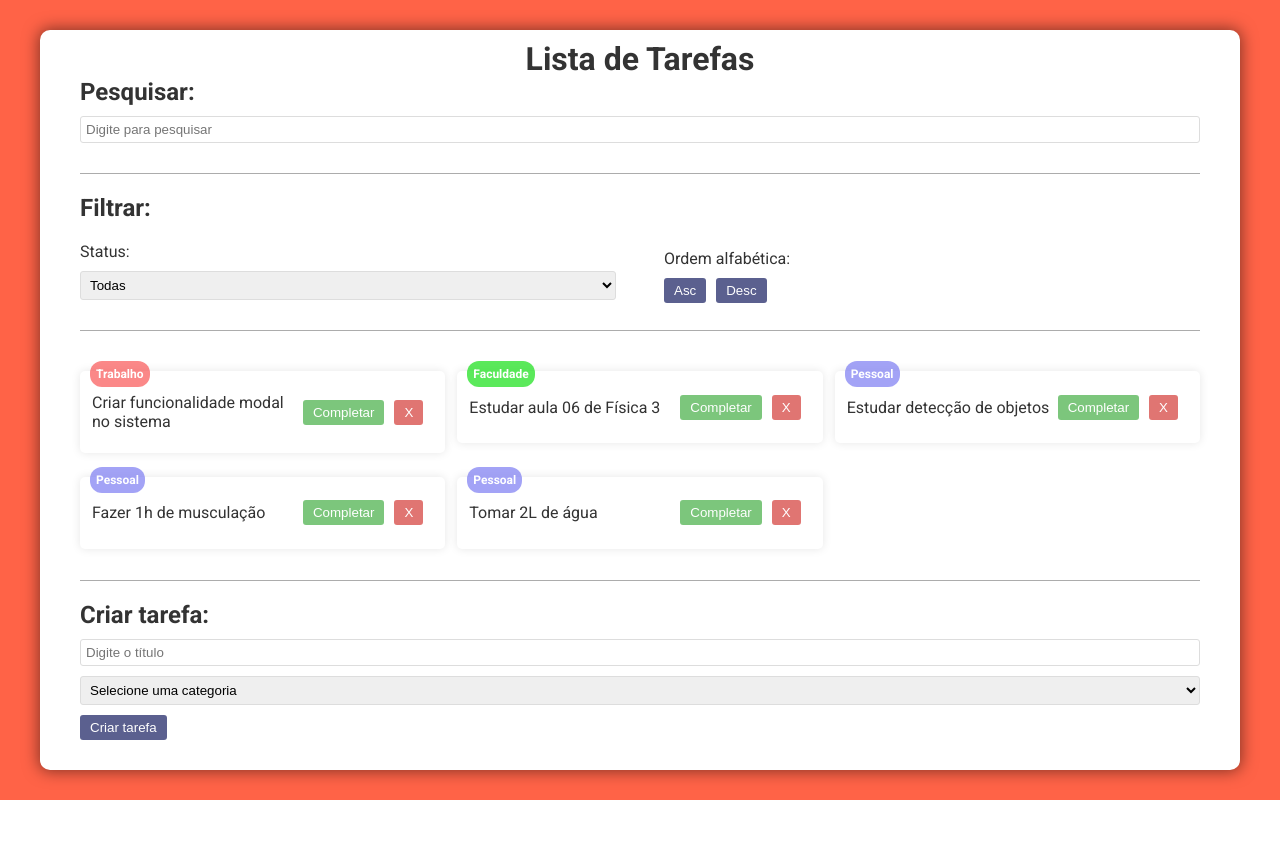
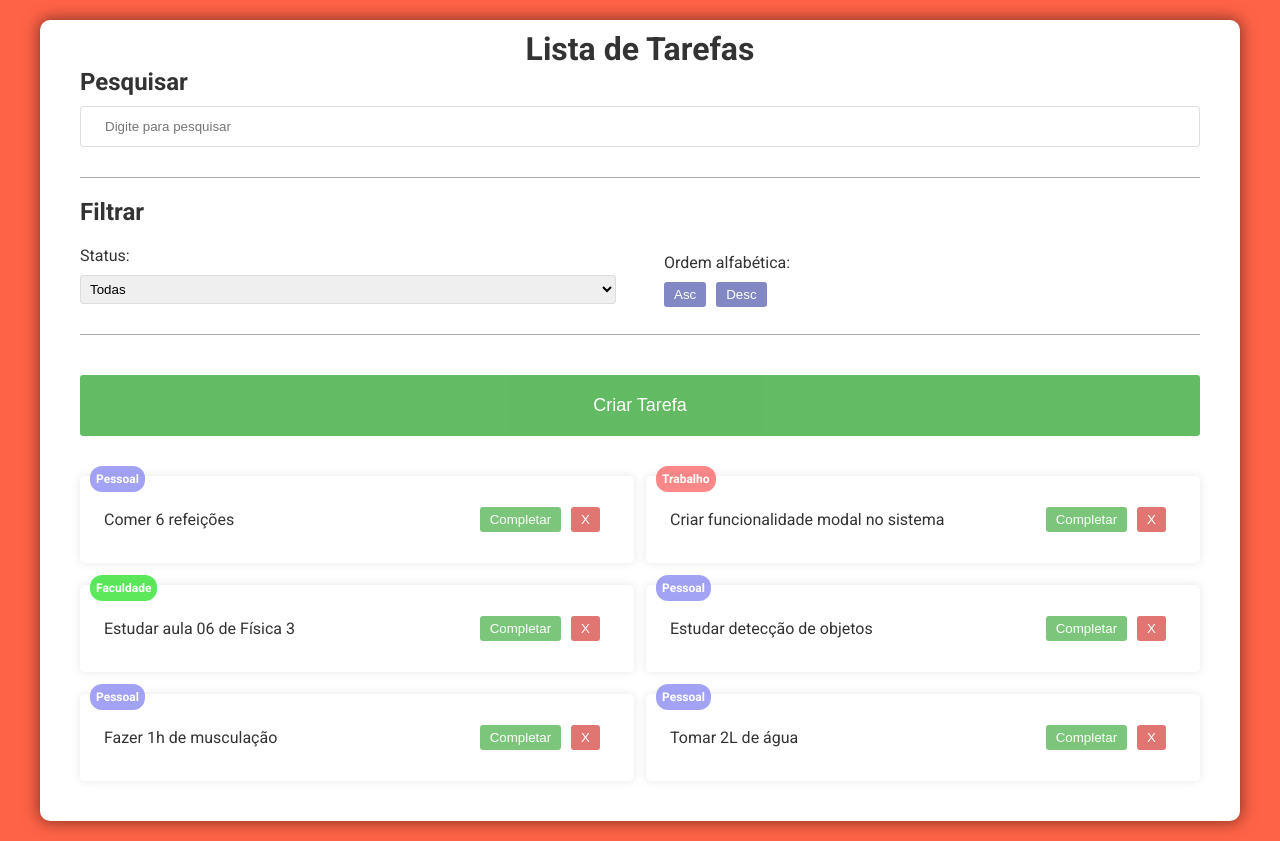
Before and after one commit to JesseMacielJr/ToDoList, a React (Vite) app: page / in a window 1280 px wide. Before the commit the page ends 800 px from the top, so only its background shows below. Built offline with nearby package versions, Linux system fonts and the light colour scheme.

Commit message:
modal adicionado, modificações no layout em geral

```diff
--- a/src/App.css
+++ b/src/App.css
@@ -19,8 +19,8 @@ html {
 body {
   font-family: 'Roboto', sans-serif;
   width: 100%;
-  height: 100vh;
-  /* background-color: #f4f4f4; */
+  height: 100%;
+  background-color: tomato;
   color: #333;
 }
 
@@ -41,8 +41,9 @@ input {
 }
 
 button {
-  background-color: #333974;
+  background-color: #626bb5;
   color: #fff;
+  font-weight: 500;
   padding: 5px 10px;
   margin-right: 10px;
   border: none;
@@ -66,9 +67,7 @@ select {
 }
 
 .container {
-  background-color: tomato;
   width: 100%;
-  height: 100%;
   display: flex;
   justify-content: center;
   align-items: center;
@@ -85,7 +84,7 @@ select {
   box-shadow: 0px 0px 16px 1px rgba(0, 0, 0, .5);
 }
 
-.todo-list {
+/* .todo-list {
   display: grid;
   grid-template-columns: repeat(3, 1fr);
   align-items: start;
@@ -93,4 +92,13 @@ select {
   border-bottom: 1px solid #5555557c;
   padding: 20px 0px;
   min-height: 230px;
+} */
+
+.todo-list {
+  display: grid;
+  width: 100%;
+  grid-template-columns: repeat(2, 1fr);
+  align-items: start;
+  gap: 12px;
+  padding: 20px 0px;
 }
--- a/src/App.jsx
+++ b/src/App.jsx
@@ -1,9 +1,9 @@
 import React from "react";
 import "./App.css";
 import Todo from "./Components/Todo";
-import TodoForm from "./Components/TodoForm";
 import Search from "./Components/Search";
 import Filter from "./Components/Filter";
+import TodoCreate from "./Components/TodoCreate";
 
 const App = () => {
   const [todos, setTodos] = React.useState([
@@ -37,6 +37,24 @@ const App = () => {
       category: "Pessoal",
       isCompleted: false,
     },
+    {
+      id: 6,
+      text: "Comer 6 refeições",
+      category: "Pessoal",
+      isCompleted: false,
+    },
+    // {
+    //   id: 7,
+    //   text: "Estudar Java",
+    //   category: "Faculdade",
+    //   isCompleted: false,
+    // },
+    // {
+    //   id: 8,
+    //   text: "Tocar violão e teclado",
+    //   category: "Pessoal",
+    //   isCompleted: false,
+    // },
   ]);
 
   const [search, setSearch] = React.useState("");
@@ -84,6 +102,7 @@ const App = () => {
         <h1>Lista de Tarefas</h1>
         <Search search={search} setSearch={setSearch} />
         <Filter filter={filter} setFilter={setFilter} setSort={setSort} />
+        <TodoCreate addTodo={addTodo} />
         <div className="todo-list">
           {todos
             .filter((todo) =>
@@ -108,7 +127,6 @@ const App = () => {
               />
             ))}
         </div>
-        <TodoForm addTodo={addTodo} />
       </div>
     </div>
   );
--- a/src/Components/Filter.jsx
+++ b/src/Components/Filter.jsx
@@ -3,7 +3,7 @@ import styles from "./Filter.module.css";
 const Filter = ({ filter, setFilter, setSort }) => {
   return (
     <div className={styles.filter}>
-      <h2>Filtrar:</h2>
+      <h2>Filtrar</h2>
       <div className={styles["filter-options"]}>
         <div>
           <p>Status:</p>
--- a/src/Components/Search.jsx
+++ b/src/Components/Search.jsx
@@ -4,7 +4,7 @@ import styles from "./Search.module.css";
 const Search = ({ search, setSearch }) => {
   return (
     <div className={styles.search}>
-      <h2>Pesquisar:</h2>
+      <h2>Pesquisar</h2>
       <input
         type="text"
         value={search}
--- a/src/Components/Search.module.css
+++ b/src/Components/Search.module.css
@@ -3,3 +3,7 @@
   margin-bottom: 20px;
   padding-bottom: 20px;
 }
+
+.search input {
+  padding: 12px 24px;
+}
--- a/src/Components/Todo.module.css
+++ b/src/Components/Todo.module.css
@@ -1,7 +1,7 @@
 .todo {
   background-color: #fff;
   box-shadow: 0 0 10px rgba(0, 0, 0, .1);
-  padding: 12px;
+  padding: 24px;
   margin-bottom: 10px;
   border-radius: 5px;
   display: flex;
--- /dev/null
+++ b/src/Components/TodoCreate.jsx
@@ -0,0 +1,34 @@
+import React from "react";
+import styles from "./TodoCreate.module.css";
+import TodoForm from "./TodoForm";
+
+const TodoCreate = ({ addTodo }) => {
+  const [isModal, setIsModal] = React.useState(false);
+
+  function handleClick() {
+    setIsModal(!isModal);
+  }
+
+  function handleOutside(e) {
+    if (e.target === e.currentTarget) setIsModal(false);
+  }
+
+  return (
+    <div className={styles.todoCreate}>
+      <button onClick={handleClick}>Criar Tarefa</button>
+      <div
+        className={`${isModal && styles.open} ${styles.todoModal}`}
+        onClick={handleOutside}
+      >
+        <TodoForm
+          className={styles.teste}
+          addTodo={addTodo}
+          setIsModal={setIsModal}
+          isModal={isModal}
+        />
+      </div>
+    </div>
+  );
+};
+
+export default TodoCreate;
--- /dev/null
+++ b/src/Components/TodoCreate.module.css
@@ -0,0 +1,28 @@
+.todoCreate {
+  padding: 20px 0px;
+}
+
+.todoCreate>button {
+  width: 100%;
+  padding: 20px 40px;
+  background: #3cab3c;
+  font-size: 1.125rem;
+  font-weight: 500;
+}
+
+.todoModal {
+  background-color: rgba(0, 0, 0, .6);
+  position: absolute;
+  top: 0;
+  left: 0;
+  width: 100%;
+  height: 100%;
+  display: none;
+  z-index: 100;
+}
+
+.todoModal.open {
+  display: flex;
+  align-items: center;
+  justify-content: center;
+}
--- a/src/Components/TodoForm.jsx
+++ b/src/Components/TodoForm.jsx
@@ -1,7 +1,7 @@
 import React from "react";
 import styles from "./TodoForm.module.css";
 
-const TodoForm = ({ addTodo }) => {
+const TodoForm = ({ addTodo, isModal, setIsModal }) => {
   const [value, setValue] = React.useState("");
   const [category, setCategory] = React.useState("");
 
@@ -12,11 +12,12 @@ const TodoForm = ({ addTodo }) => {
     addTodo(value, category);
     setValue("");
     setCategory("");
+    setIsModal(!isModal);
   };
 
   return (
     <div className={styles["todo-form"]}>
-      <h2>Criar tarefa:</h2>
+      {/* <h2>Criar tarefa:</h2> */}
       <form onSubmit={handleSubmit}>
         <input
           type="text"
@@ -32,7 +33,7 @@ const TodoForm = ({ addTodo }) => {
           <option value="">Selecione uma categoria</option>
           <option value="Trabalho">Trabalho</option>
           <option value="Pessoal">Pessoal</option>
-          <option value="Estudo">Estudo</option>
+          <option value="Faculdade">Faculdade</option>
         </select>
         <button type="submit">Criar tarefa</button>
       </form>
--- a/src/Components/TodoForm.module.css
+++ b/src/Components/TodoForm.module.css
@@ -1,3 +1,20 @@
 .todo-form {
-  padding: 20px 0px;
+  padding: 80px 160px;
+  background: #fff;
+  border-radius: 16px;
+  box-shadow: 0px 0px 8px 0px tomato;
+  display: flex;
+  flex-direction: column;
 }
+
+.todo-form input,
+.todo-form select,
+.todo-form button {
+  width: 100%;
+  font: 1.125;
+  padding: 10px 20px;
+}
+
+.todo-form button {
+  width: 100%;
+}
```
